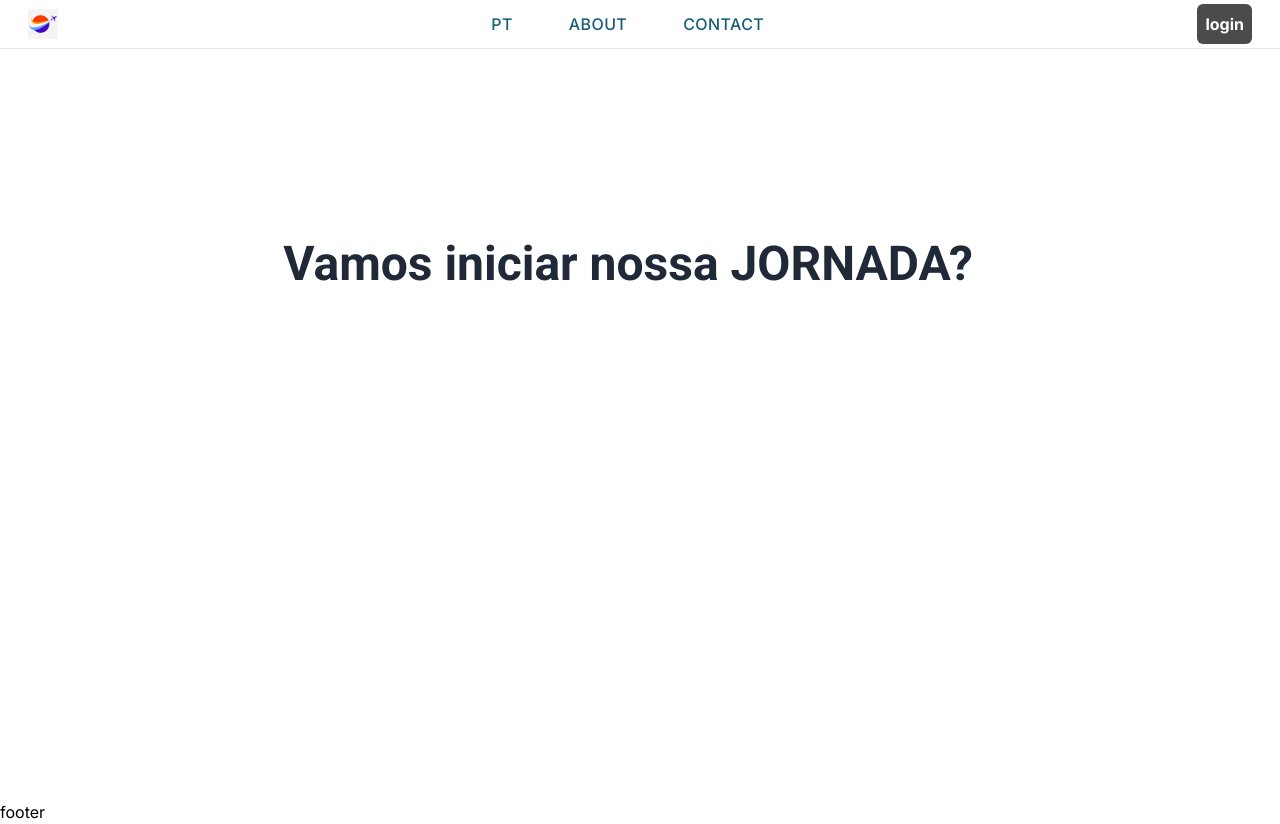
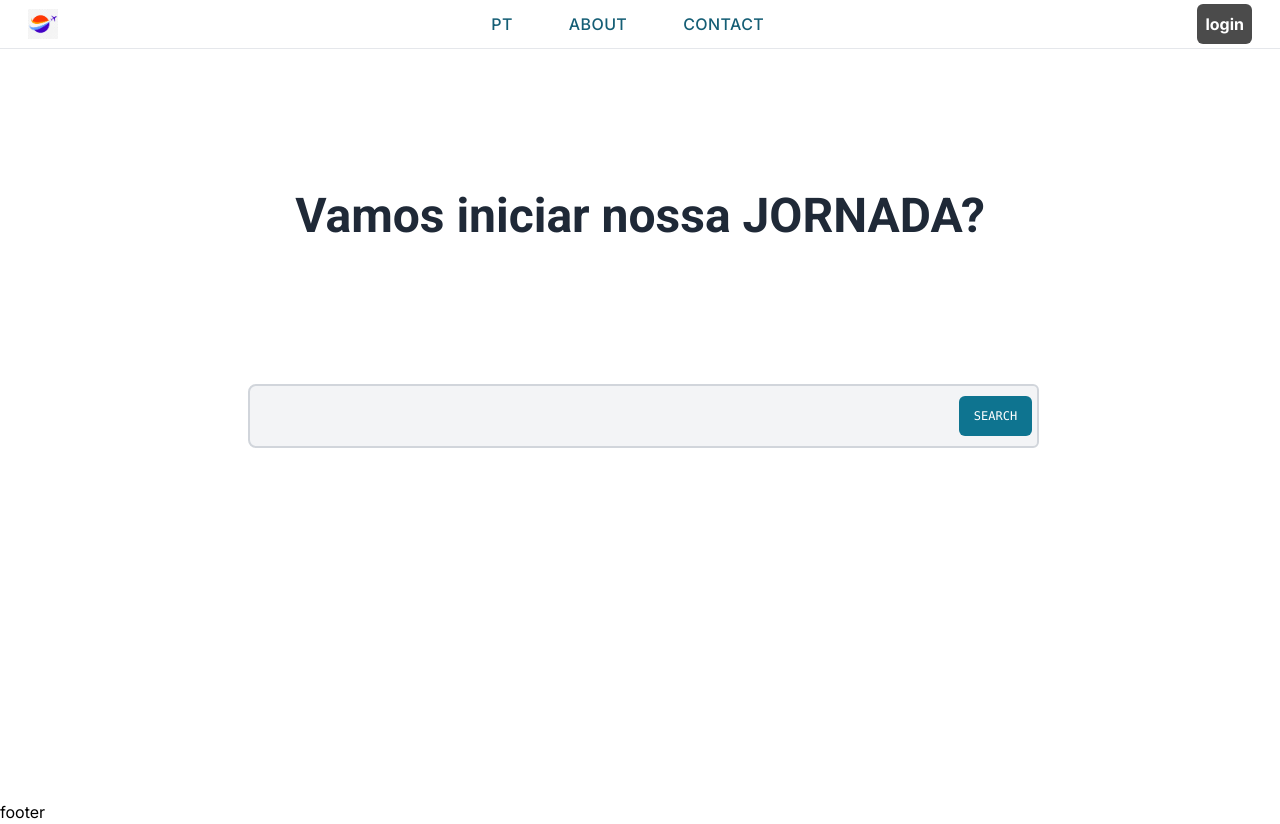
Before and after one commit to jonathassk/actions, a Next.js app: page / in a window 1280 px wide. Built offline with nearby package versions, Linux system fonts and the light colour scheme.

Commit message:
finalizada versao inicial barra de pesquisa e colocado valores no searchStorage

```diff
--- a/src/app/components/Button.tsx
+++ b/src/app/components/Button.tsx
@@ -8,7 +8,7 @@ type ButtonProps = {
 }
 const Button = ({ type, title, color, colorDarkMode }: ButtonProps) => {
   return (
-    <button type={type} className={`text-white dark:text-black font-bold p-2 rounded-md transition-all opacity-70 hover:opacity-100 ${color} dark:${colorDarkMode}`}> {title} </button>
+    <button type={type} className={`text-white dark:text-white font-bold p-2 rounded-md transition-all opacity-70 hover:opacity-100 ${color} dark:${colorDarkMode}`}> {title} </button>
   );
 
 }
--- a/src/app/components/SearchBar.tsx
+++ b/src/app/components/SearchBar.tsx
@@ -1,9 +1,24 @@
 import React from 'react';
+
+const createPlanning = () => {
+  const destination = document.getElementById('Destination');
+  if (destination?.value == null) return;
+  const recentValues : string[] = JSON.parse(localStorage.getItem('recentDestinations') || '[]');
+  if (recentValues.length == 5) {
+    recentValues.shift()
+  }
+  recentValues.push(destination.value);
+  localStorage.setItem('recentDestinations', JSON.stringify(recentValues));
+ // console.log(JSON.stringify(localStorage.getItem('recentDestinations')));
+}
+
 
 const SearchBar = () => {
   return(
-    <div>
-      <input className="" type="text" value="aaa"/>
+    <div className='flex mx-auto content-center px-20 max-[530px]:px-4 w-full'>
+      <input id="Destination" type="text"
+             className="px-3 text-lg text-gray-800 border-2 border-gray-300 rounded-md max-[640px]:w-full h-16 decoration-0 w-full relative left-10 max-[640px]:left-0 max-[640px]:rounded-none bg-gray-100 focus:outline-none focus:bg-white rounded-l-lg"/>
+      <button className="relative mx-auto top-3 right-10 bg-cyan-700 text-white w-20 h-10 rounded-md max-[640px]:right-0 max-[640px]:h-16 max-[640px]:top-0 max-[640px]:rounded-none " onClick={createPlanning}> SEARCH </button>
     </div>
   );
 }
--- a/src/app/page.tsx
+++ b/src/app/page.tsx
@@ -4,7 +4,7 @@ import React, { useEffect } from 'react';
 import { Roboto } from 'next/font/google';
 import SearchBar from './components/SearchBar';
 import { nonLoggedDataImp } from './store/NonLoggerData';
-import { NonLoggedDataInterface } from './interfaces/UserInterfaces';
+
 
 const roboto = Roboto({
   weight: ['400', '700'],
@@ -29,10 +29,10 @@ export default function Home() {
 
 
   return (
-    <main className="flex min-h-screen flex-col items-center justify-between p-24 ">
-      <div className="z-10 w-full max-w-5xl items-center justify-center font-mono text-xs lg:flex my-50">
+    <main className="flex min-h-screen flex-col items-center justify-between py-12 ">
+      <div className="z-10 w-full max-w-5xl items-center justify-center font-mono text-xs lg:flex flex-col my-50">
         <p className={`${roboto.className} font-bold text-5xl text-gray-800 text-center my-36`}>Vamos iniciar nossa JORNADA?</p>
-        <svg className="animate-bounce w-6 h-6 stroke-cyan-500" />
+        <SearchBar />
       </div>
     </main>
   );
```
